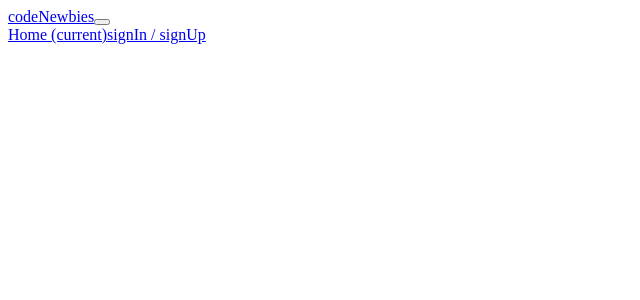
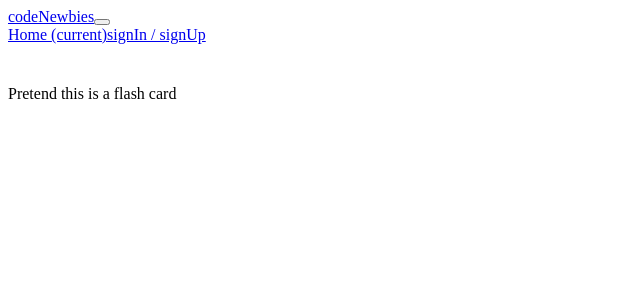
Before and after one commit to catcallahan/codeNewbies, a React app: page / in a window 1280 px wide. Shown: the top 300 px of the page, without its empty margins (0-640 px from the left). Built offline with nearby package versions, Linux system fonts and the light colour scheme.

Commit message:
added flashcard tsx and css files

```diff
--- a/src/client/App.tsx
+++ b/src/client/App.tsx
@@ -1,4 +1,6 @@
 import * as React from 'react';
+
+import FlashCard from './components/FlashCard';
 
 class App extends React.Component<IAppProps, IAppState> {
 	constructor(props: IAppProps) {
@@ -10,6 +12,7 @@ class App extends React.Component<IAppProps, IAppState> {
 
 	render() {
 		return (
+			<div>
 				<nav className="navbar navbar-expand-lg navbar-navbar bg-light">
 					<a className="navbar-brand" href="#">codeNewbies</a>
 					<button className="navbar-toggler" type="button" data-toggle="collapse" data-target="#navbarNavAltMarkup" aria-controls="navbarNavAltMarkup" aria-expanded="false" aria-label="Toggle navigation">
@@ -21,6 +24,8 @@ class App extends React.Component<IAppProps, IAppState> {
 						</div>
 					</div>
 				</nav>
+				<FlashCard />
+			</div>
 		);
 	}
 }
--- /dev/null
+++ b/src/client/components/FlashCard.css
@@ -0,0 +1,5 @@
+.flash-card {
+    height: 100px;
+    justify-items: center;
+    align-content: center;
+}
--- /dev/null
+++ b/src/client/components/FlashCard.tsx
@@ -0,0 +1,14 @@
+import './FlashCard.css';
+import * as React from 'react';
+
+class FlashCard extends React.Component {
+    render() {
+        return (
+            <div className="flash-card border border-dark shadow-sm">
+                Pretend this is a flash card
+            </div>
+        )
+    }
+}
+
+export default FlashCard;
```
Lines whose indentation alone changed are shown as unchanged.
